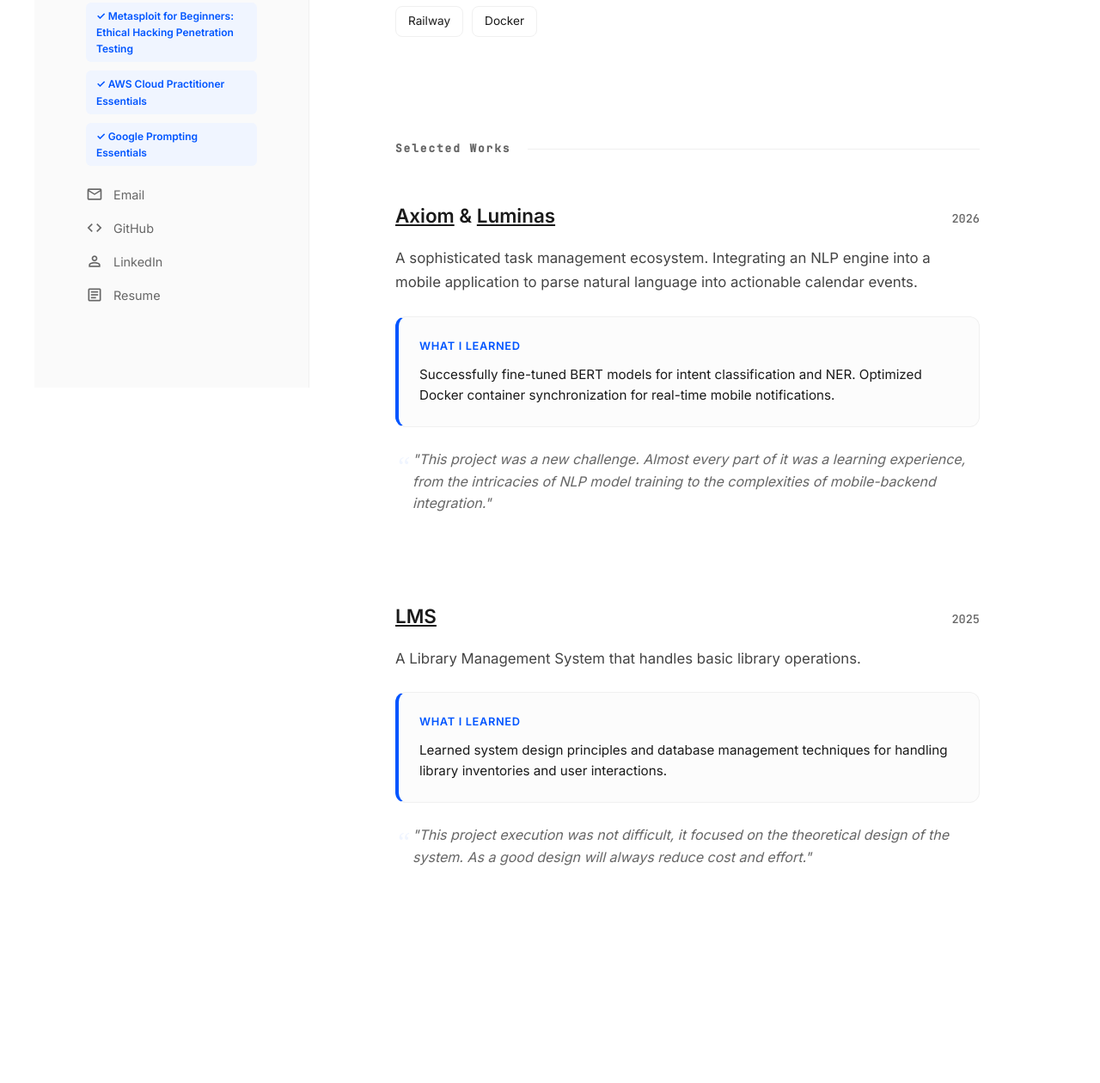
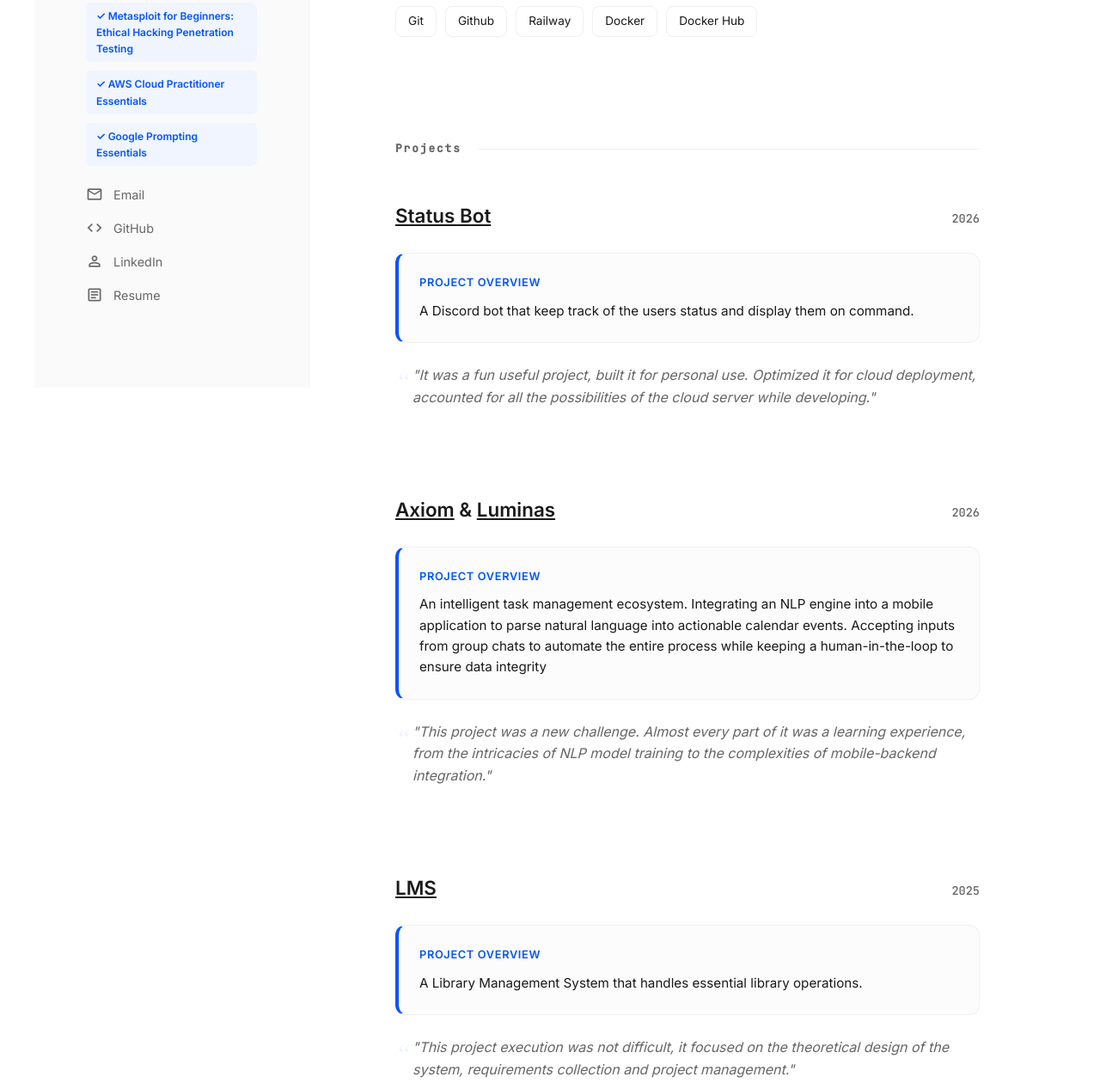
Before and after one commit to MohammedAlaradi/Portfolio, a plain HTML site: page index.html in a window 1280 px wide. Shown: the part 349-1609 px from the top of the page at 86% size. Before the commit the page ends 1559 px from the top, so only its background shows below. Drawn offline with nearby package versions, Linux system fonts and the light colour scheme.

Commit message:
Added status bot to projects list, removed description from project and added overview.

```diff
--- a/index.html
+++ b/index.html
@@ -136,7 +136,7 @@
         .project-year { font-family: 'JetBrains Mono', monospace; font-size: 0.85rem; color: var(--text-muted); }
         .project-desc { color: #444; font-size: 1.05rem; line-height: 1.7; }
 
-        .lesson-card {
+        .overview-card {
             background: #fcfcfc;
             border: 1px solid var(--border);
             padding: 24px;
@@ -144,7 +144,7 @@
             margin-top: 25px;
             border-left: 4px solid var(--accent);
         }
-        .lesson-card h4 { margin: 0 0 10px 0; font-size: 0.8rem; letter-spacing: 0.05em; text-transform: uppercase; color: var(--accent); }
+        .overview-card h4 { margin: 0 0 10px 0; font-size: 0.8rem; letter-spacing: 0.05em; text-transform: uppercase; color: var(--accent); }
 
         .opinion-text {
             margin-top: 25px;
@@ -213,19 +213,41 @@
                     <span class="tag">TensorFlow</span>
                     <span class="tag">Keras</span>
                     <span class="tag">Node.js</span>
+                    <span class="tag">Java</span>
                 </div>
             </div>
             <div class="stack-group">
                 <span class="stack-label">Infrastructure</span>
                 <div class="tags">
+                    <span class="tag">Git</span>
+                    <span class="tag">Github</span>
                     <span class="tag">Railway</span>
                     <span class="tag">Docker</span>
+                    <span class="tag">Docker Hub</span>
                 </div>
             </div>
         </section>
 
         <section id="projects">
-            <h2>Selected Works</h2>
+            <h2>Projects</h2>
+
+            <div class="project-item">
+                <div class="project-header">
+                    <h3 class="project-name">
+                        <a href="https://github.com/MohammedAlaradi/Status-Bot" target="_blank" style="text-decoration:underline">Status Bot</a>
+                    </h3>
+                    <span class="project-year">2026</span>
+                </div>
+
+                <div class="overview-card">
+                    <h4>Project Overview</h4>
+                    <p style="margin:0; font-size: 0.95rem;">A Discord bot that keep track of the users status and display them on command.</p>
+                </div>
+
+                <div class="opinion-text">
+                    "It was a fun useful project, built it for personal use. Optimized it for cloud deployment, accounted for all the possibilities of the cloud server while developing."
+                </div>
+            </div>
 
             <div class="project-item">
                 <div class="project-header">
@@ -235,11 +257,10 @@
                     </h3>
                     <span class="project-year">2026</span>
                 </div>
-                <p class="project-desc">A sophisticated task management ecosystem. Integrating an NLP engine into a mobile application to parse natural language into actionable calendar events.</p>
 
-                <div class="lesson-card">
-                    <h4>What I Learned</h4>
-                    <p style="margin:0; font-size: 0.95rem;">Successfully fine-tuned BERT models for intent classification and NER. Optimized Docker container synchronization for real-time mobile notifications.</p>
+                <div class="overview-card">
+                    <h4>Project Overview</h4>
+                    <p style="margin:0; font-size: 0.95rem;">An intelligent task management ecosystem. Integrating an NLP engine into a mobile application to parse natural language into actionable calendar events. Accepting inputs from group chats to automate the entire process while keeping a human-in-the-loop to ensure data integrity</p>
                 </div>
 
                 <div class="opinion-text">
@@ -252,15 +273,14 @@
                     <h3 class="project-name"><a href="https://github.com/MohammedAlaradi/ITCS489-LMS" target="_blank" style="text-decoration:underline">LMS</a></h3>
                     <span class="project-year">2025</span>
                 </div>
-                <p class="project-desc">A Library Management System that handles basic library operations.</p>
 
-                <div class="lesson-card">
-                    <h4>What I Learned</h4>
-                    <p style="margin:0; font-size: 0.95rem;">Learned system design principles and database management techniques for handling library inventories and user interactions.</p>
+                <div class="overview-card">
+                    <h4>Project Overview</h4>
+                    <p style="margin:0; font-size: 0.95rem;">A Library Management System that handles essential library operations.</p>
                 </div>
 
                 <div class="opinion-text">
-                    "This project execution was not difficult, it focused on the theoretical design of the system. As a good design will always reduce cost and effort."
+                    "This project execution was not difficult, it focused on the theoretical design of the system, requirements collection and project management."
                 </div>
             </div>
         </main>
```
